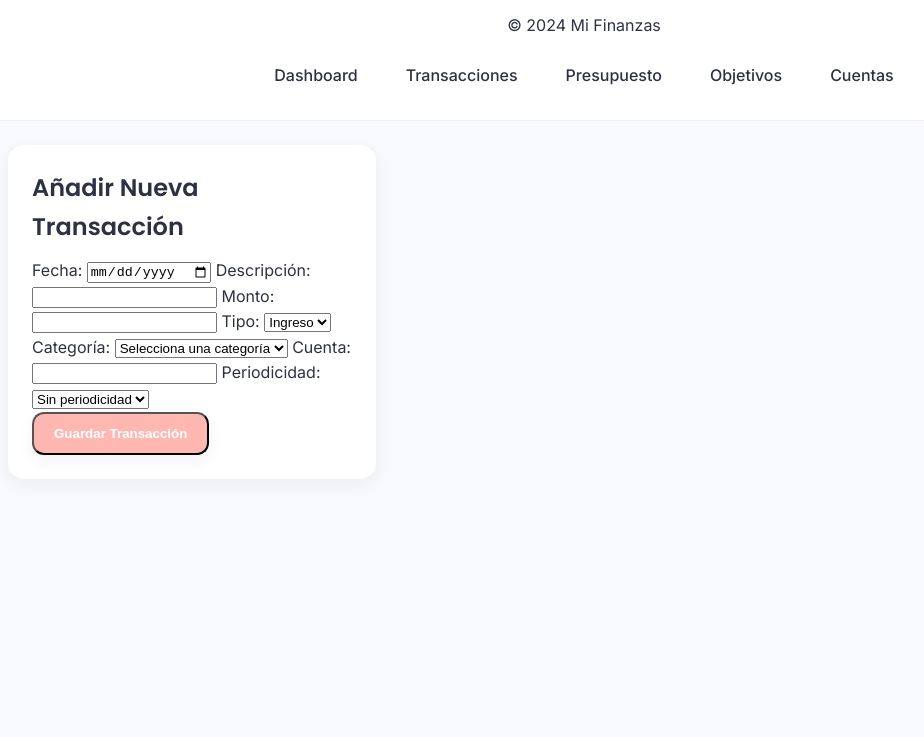
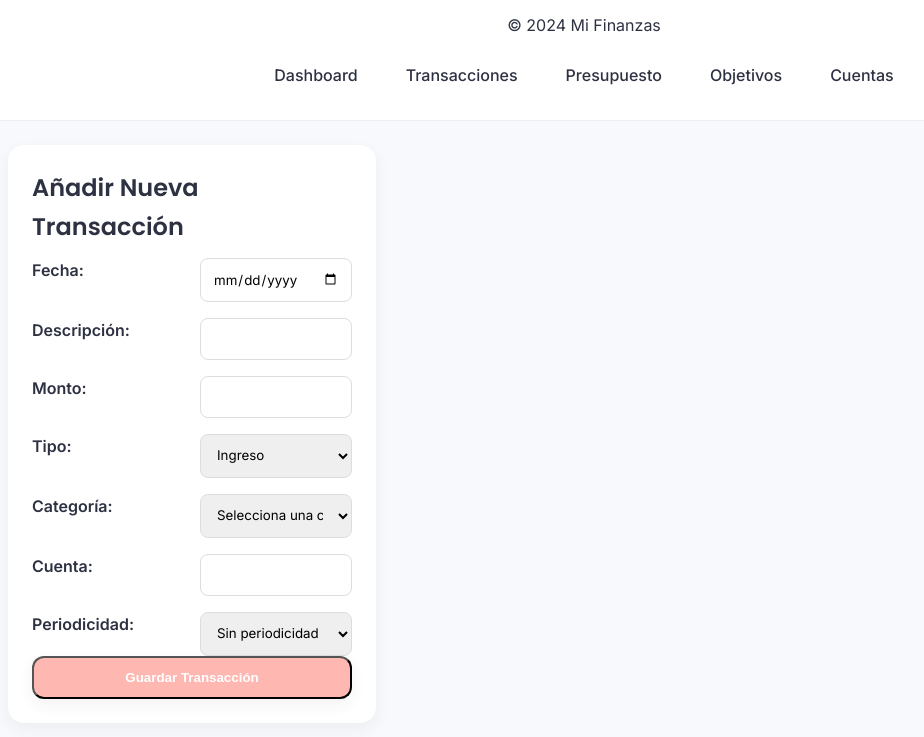
Before and after one commit to sebastiansarmientoforjan-maker/mi-finanzas-app, a website: page add-transaction.html in a window 1280 px wide. Shown: the part 91-828 px from the top of the page, without its empty margins (56-980 px from the left). Before the commit the page ends 800 px from the top, so only its background shows below. Drawn offline with Linux system fonts and the light colour scheme.

Commit message:
Update style.css

```diff
--- a/style.css
+++ b/style.css
@@ -86,8 +86,8 @@ header {
 
 /* Main Layout */
 .dashboard-container {
-  display: flex;
-  flex-direction: column;
+  display: grid;
+  grid-template-columns: 1fr;
   gap: var(--gap);
   padding: 24px;
   max-width: 1200px;
@@ -96,7 +96,6 @@ header {
 
 @media (min-width: 900px) {
   .dashboard-container {
-    display: grid;
     grid-template-columns: repeat(3, 1fr);
   }
 }
@@ -170,6 +169,8 @@ header {
   font-weight: 600;
   box-shadow: var(--shadow);
   transition: transform 0.1s ease;
+  width: 100%; /* Make button full width */
+  margin-top: auto; /* Push button to the bottom of the card */
 }
 
 .add-button:active {
@@ -192,3 +193,45 @@ header {
 .delete-btn:hover {
   background: rgba(255, 183, 178, 0.2);
 }
+
+/* Form Styles */
+.form-grid {
+  display: grid;
+  grid-template-columns: 1fr;
+  gap: 16px;
+}
+
+@media (min-width: 600px) {
+  .form-grid {
+    grid-template-columns: repeat(2, 1fr);
+  }
+}
+
+.form-grid label {
+  font-weight: 600;
+  margin-bottom: 4px;
+}
+
+.form-grid input,
+.form-grid select {
+  width: 100%;
+  padding: 12px;
+  border-radius: 8px;
+  border: 1px solid #ddd;
+  font-family: 'Inter', sans-serif;
+}
+
+.form-grid input:focus,
+.form-grid select:focus {
+  outline: none;
+  border-color: var(--color-primary);
+  box-shadow: 0 0 0 2px rgba(124, 198, 254, 0.2);
+}
+
+/* Make sure the form items are not full-width on mobile */
+@media (max-width: 599px) {
+  .form-grid input,
+  .form-grid select {
+    width: 100%;
+  }
+}
```
